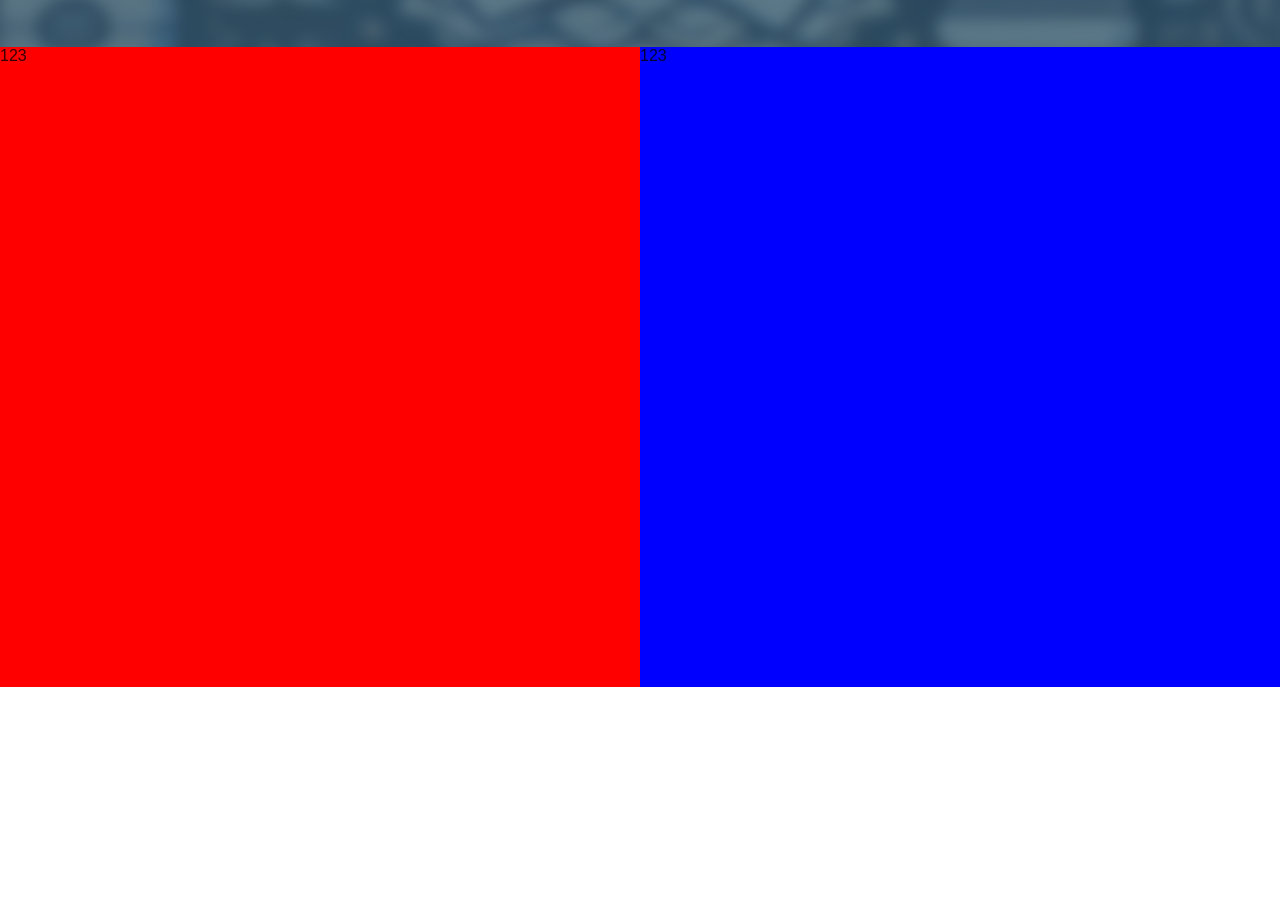
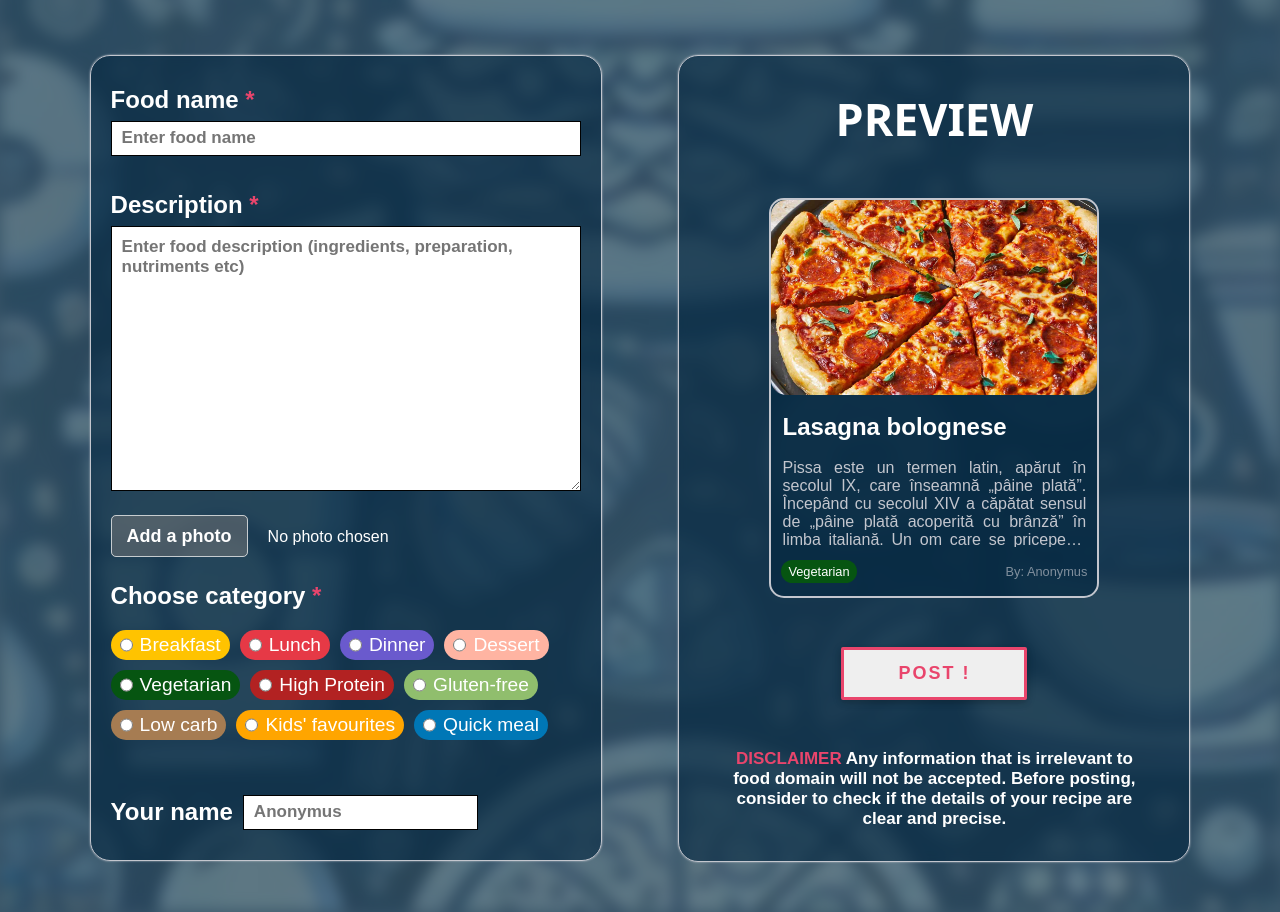
Before and after one commit to alecs007/FoodHub, a React (Vite) app in the folder client/: page / in a window 1280 px wide. Shown: the part 1120-2032 px from the top of the page. Before the commit the page ends 1807 px from the top, so only its background shows below. Built offline with nearby package versions, Linux system fonts and the light colour scheme.

Commit message:
Added post preview

```diff
--- a/client/src/App.css
+++ b/client/src/App.css
@@ -7,7 +7,7 @@
   min-width: 100vw;
   overflow-x: hidden;
   scroll-behavior: smooth;
-  color: rgba(0, 0, 0, 0.8);
+  color: rgb(255, 255, 255);
   font-family: sans-serif;
   display: flex;
   align-items: center;
@@ -32,3 +32,6 @@ h2 {
 ::-webkit-scrollbar {
   display: none;
 }
+input {
+  outline: none;
+}
--- a/client/src/pages/Home/Post/Post.jsx
+++ b/client/src/pages/Home/Post/Post.jsx
@@ -1,13 +1,107 @@
 import styles from "./Post.module.css";
+import { useState } from "react";
+import FoodCard from "../../../components/FoodCard/FoodCard";
 
 const Post = () => {
+  const categories = [
+    { name: "Breakfast", color: "#FFC300" },
+    { name: "Lunch", color: "#E63946" },
+    { name: "Dinner", color: "#6A5ACD" },
+    { name: "Dessert", color: "#ffb4a2" },
+    { name: "Vegetarian", color: "#065511" },
+    { name: "High Protein", color: "#B22222" },
+    { name: "Gluten-free", color: "#90BE6D" },
+    { name: "Low carb", color: "#A67C52" },
+    { name: "Kids' favourites", color: "#FFA500" },
+    { name: "Quick meal", color: "#0077B6" },
+  ];
+  const [selectedCategory, setSelectedCategory] = useState("");
+  const handleCategoryChange = (category) => {
+    setSelectedCategory(category);
+  };
+
+  const [fileName, setFileName] = useState("No photo chosen");
+  const handleFileChange = (e) => {
+    const file = e.target.files[0];
+    setFileName(file ? file.name : "No photo chosen");
+  };
+
   return (
     <section className={styles.post}>
       <div className={styles.title}>
         POST YOUR BEST RECIPES<span>!</span>
       </div>
-      <div className={styles.formcontainer}>123</div>
-      <div className={styles.previewcontainer}>123 </div>
+      <div className={styles.formcontainer}>
+        <div className={styles.form}>
+          <div className={styles.nameinput}>
+            <h2>
+              Food name <span className={styles.red}>*</span>
+            </h2>
+            <input type="text" placeholder="Enter food name" />
+          </div>
+          <div className={styles.descriptioninput}>
+            <h2>
+              Description <span className={styles.red}>*</span>
+            </h2>
+            <textarea placeholder="Enter food description (ingredients, preparation, nutriments etc)" />
+          </div>
+          <div className={styles.photoinput}>
+            <input
+              type="file"
+              id="fileInput"
+              hidden
+              onChange={handleFileChange}
+            />
+            <label htmlFor="fileInput" className={styles.filelabel}>
+              Add a photo
+            </label>
+            <span className={styles.filename}>{fileName}</span>
+          </div>
+          <div className={styles.categoryinput}>
+            <h2>
+              Choose category <span className={styles.red}>*</span>
+            </h2>
+            <div className={styles.categories}>
+              {categories.map(({ name, color }) => (
+                <label
+                  key={name}
+                  className={styles.category}
+                  style={{
+                    backgroundColor: color,
+                  }}
+                >
+                  <input
+                    type="radio"
+                    name="category"
+                    value={name}
+                    checked={selectedCategory === name}
+                    onChange={() => handleCategoryChange(name)}
+                    className={styles.radio}
+                  />
+                  {name}
+                </label>
+              ))}
+            </div>
+          </div>
+          <div className={styles.usernameinput}>
+            <h2>Your name</h2>
+            <input type="text" placeholder="Anonymus" />
+          </div>
+        </div>
+      </div>
+      <div className={styles.previewcontainer}>
+        <div className={styles.preview}>
+          <h2>PREVIEW</h2>
+          <FoodCard />
+          <button className={styles.button}> POST !</button>
+          <h3>
+            <span className={styles.red}>DISCLAIMER</span> Any information that
+            is irrelevant to food domain will not be accepted. Before posting,
+            consider to check if the details of your recipe are clear and
+            precise.
+          </h3>
+        </div>
+      </div>
     </section>
   );
 };
--- a/client/src/pages/Home/Post/Post.module.css
+++ b/client/src/pages/Home/Post/Post.module.css
@@ -1,18 +1,17 @@
 .post {
   width: 100vw;
   height: fit-content;
-  min-height: 100vh;
   display: grid;
   grid-template-areas:
     "title title"
     "form preview";
-  grid-template-rows: 20% 80%;
   grid-template-columns: 50% 50%;
+  margin-bottom: 50px;
 }
 .title {
   grid-area: title;
   margin-top: 2vh;
-  margin-bottom: 2vh;
+  margin-bottom: 7vh;
   color: white;
   font-size: clamp(2.6rem, 5.5vw, 6.5rem);
   font-weight: 900;
@@ -23,11 +22,224 @@
     color: var(--color-2);
   }
 }
+.red {
+  color: var(--color-2);
+}
 .formcontainer {
   grid-area: form;
-  background: red;
+  display: flex;
+  justify-content: right;
 }
 .previewcontainer {
   grid-area: preview;
-  background: blue;
+  display: flex;
+  justify-content: left;
 }
+.form {
+  width: clamp(370px, 40vw, 800px);
+  height: fit-content;
+  padding: 30px 20px;
+  margin-right: 3vw;
+  background: #052842a1;
+  backdrop-filter: blur(5px);
+  border-radius: 20px;
+  border: 1px solid #c3c6ce;
+  box-shadow: 0 0 2px #c3c6ce;
+  display: flex;
+  flex-direction: column;
+  gap: 35px;
+}
+.nameinput {
+  height: 70px;
+  width: 100%;
+  display: flex;
+  flex-direction: column;
+  justify-content: space-between;
+  input {
+    height: 35px;
+    border: 1px solid black;
+    padding: 0px 10px;
+    font-size: 17px;
+    font-weight: 600;
+  }
+}
+.descriptioninput {
+  height: 300px;
+  width: 100%;
+  display: flex;
+  flex-direction: column;
+  justify-content: space-between;
+  textarea {
+    height: 265px;
+    border: 1px solid black;
+    padding: 10px;
+    font-size: 17px;
+    font-family: sans-serif;
+    font-weight: 600;
+  }
+  textarea:focus {
+    outline: none;
+  }
+}
+.photoinput {
+  .filelabel {
+    cursor: pointer;
+    background: #7a7a7a80;
+    padding: 10px 15px;
+    font-size: 18px;
+    font-weight: 600;
+    border: 1px solid rgba(255, 255, 255, 0.685);
+    border-radius: 5px;
+    margin-right: 20px;
+  }
+}
+.categoryinput {
+  height: fit-content;
+  min-height: 150px;
+  width: 100%;
+  display: flex;
+  flex-direction: column;
+  justify-content: space-between;
+}
+.categories {
+  min-height: 130px;
+  max-width: 500px;
+  padding: 20px 0px;
+  display: flex;
+  flex-wrap: wrap;
+  gap: 10px;
+}
+.category {
+  height: 30px;
+  border-radius: 20px;
+  background: rgb(6, 85, 17);
+  padding: 4px 9px;
+  color: #fff;
+  font-size: 1.2rem;
+  display: flex;
+  gap: 7px;
+  font-weight: 500;
+}
+.radio {
+  outline: none;
+}
+.usernameinput {
+  display: flex;
+  align-items: center;
+  gap: 10px;
+  input {
+    height: 35px;
+    border: 1px solid black;
+    padding: 0px 10px;
+    font-size: 17px;
+    font-weight: 600;
+    width: 50%;
+    min-width: 160px;
+  }
+}
+.preview {
+  width: clamp(370px, 40vw, 800px);
+  height: 807px;
+  padding: 32px 20px;
+  margin-left: 3vw;
+  background: #052842a1;
+  backdrop-filter: blur(5px);
+  border-radius: 20px;
+  border: 1px solid #c3c6ce;
+  box-shadow: 0 0 2px #c3c6ce;
+  display: flex;
+  flex-direction: column;
+  align-items: center;
+  justify-content: space-between;
+  h2 {
+    color: white;
+    font-size: clamp(2.6rem, 3.5vw, 5rem);
+    font-weight: 900;
+    opacity: 1;
+    font-family: "Segoe UI", Tahoma, Geneva, Verdana, sans-serif;
+    text-align: center;
+  }
+  h3 {
+    width: 90%;
+    max-width: 500px;
+    text-align: center;
+    font-size: 17px;
+  }
+}
+.button {
+  font-size: 18px;
+  letter-spacing: 2px;
+  display: inline-block;
+  text-align: center;
+  font-weight: bolder;
+  padding: 0.7em 3em;
+  border: 3px solid var(--color-2);
+  border-radius: 2px;
+  position: relative;
+  box-shadow: 0 2px 10px rgba(0, 0, 0, 0.16), 0 3px 6px rgba(0, 0, 0, 0.1);
+  color: var(--color-2);
+  text-decoration: none;
+  transition: 0.3s ease all;
+  z-index: 1;
+}
+.button:before {
+  transition: 0.5s all ease;
+  position: absolute;
+  top: 0;
+  left: 50%;
+  right: 50%;
+  bottom: 0;
+  opacity: 0;
+  content: "";
+  background-color: var(--color-2);
+  z-index: -1;
+}
+.button:hover,
+button:focus {
+  color: white;
+}
+.button:hover:before,
+.button:focus:before {
+  transition: 0.5s all ease;
+  left: 0;
+  right: 0;
+  opacity: 1;
+}
+.button:active {
+  transform: scale(0.9);
+}
+
+@media screen and (max-width: 1200px) {
+  .post {
+    grid-template-areas:
+      "title "
+      "form"
+      "preview";
+    grid-template-columns: auto;
+  }
+  .formcontainer {
+    align-items: center;
+    justify-content: center;
+  }
+  .previewcontainer {
+    align-items: center;
+    justify-content: center;
+  }
+  .form {
+    width: clamp(370px, 93vw, 650px);
+    margin: 0 0 50px 0;
+  }
+  .preview {
+    width: clamp(370px, 93vw, 650px);
+    margin: 0;
+  }
+  .usernameinput {
+    h2 {
+      text-wrap: nowrap;
+    }
+    input {
+      width: 100%;
+      min-width: 160px;
+    }
+  }
+}
```
Also changed, not shown: client/src/assets/post-background.webp (deleted).
